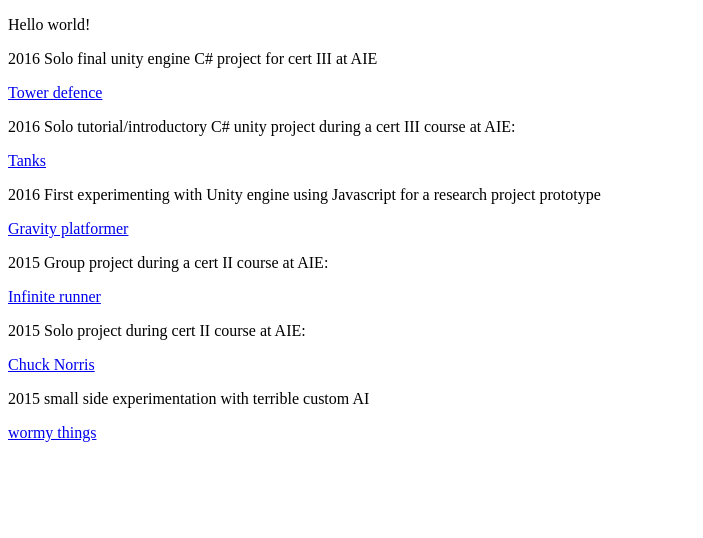
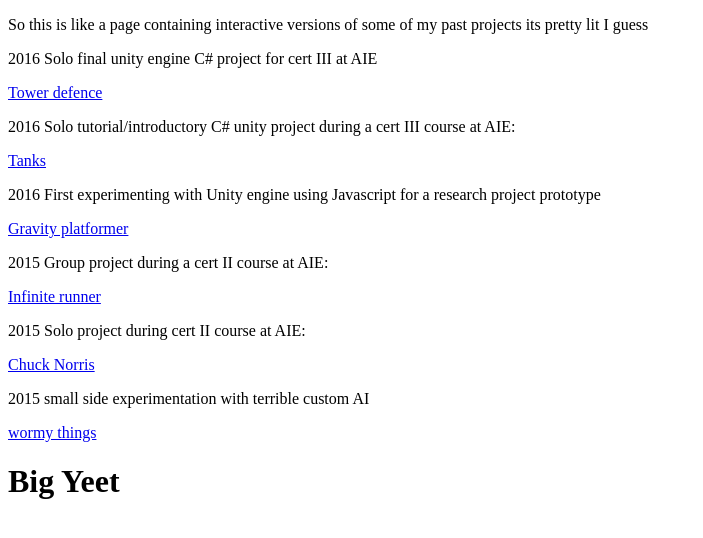
Before and after one commit to benduthie-canva/benextreme.github.io, a plain HTML site: page index.html in a window 1280 px wide. Shown: the whole page, without its empty margins (0-703 px from the left). Drawn offline with Linux system fonts and the light colour scheme.

Commit message:
Small changes to homepage
little discription of page and title and big yeet :)

```diff
--- a/index.html
+++ b/index.html
@@ -1,10 +1,10 @@
 <!doctype HTML>
 <html>
 	<head>
-		<title>Some sort of homepage I guess</title>
+		<title>Ben is Good</title>
 	</head>
 	<body>
-		<p>Hello world!</p>
+		<p>So this is like a page containing interactive versions of some of my past projects its pretty lit I guess</p>
 
 		<p>2016 Solo final unity engine C# project for cert III at AIE</p>
 		<a href="WebBuild - tower defense/index.html">Tower defence</br></a>
@@ -23,5 +23,7 @@
 
 		<p>2015 small side experimentation with terrible custom AI</p>
 		<a href="topdown-zombie-game-master/index.html">wormy things</a>
+
+		<h1>Big Yeet</h1>
 	</body>
 </html>
```
